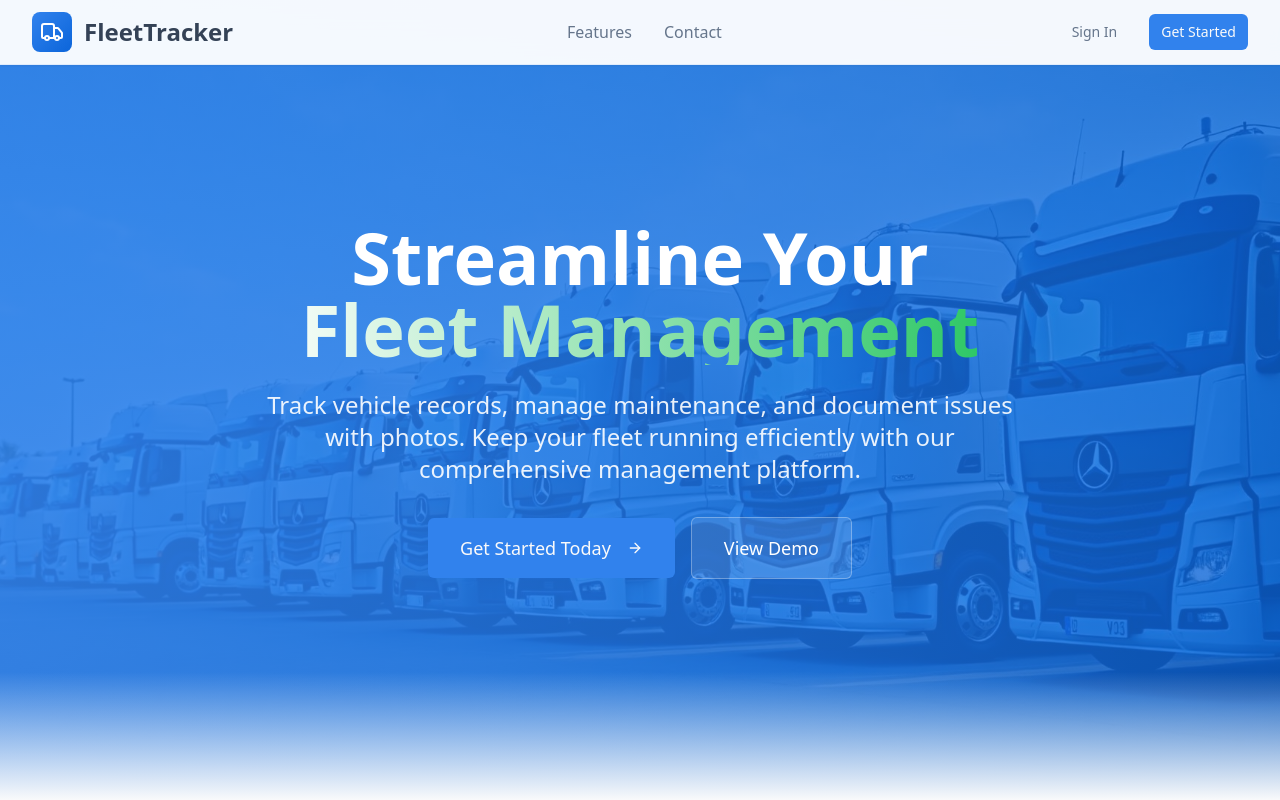
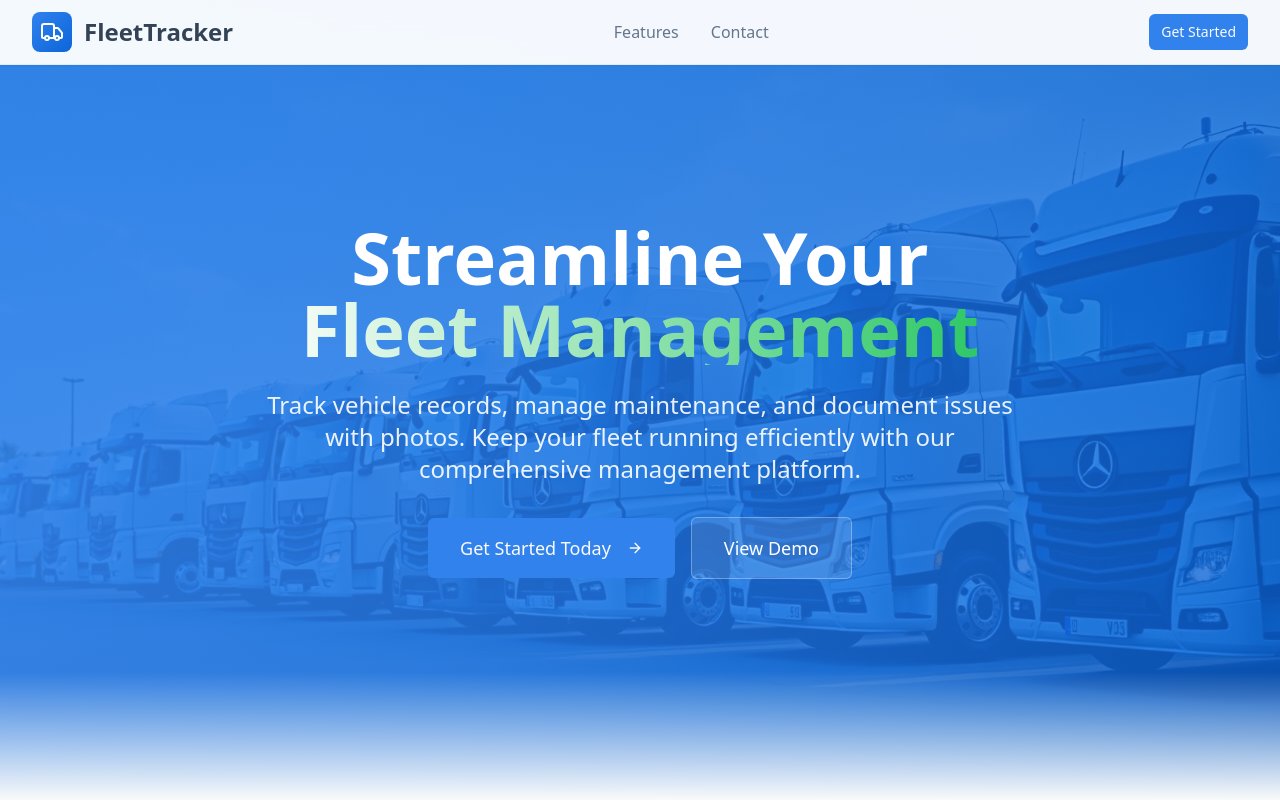
Before and after one commit to borgulatk/fleet-log-scribe, a React (Vite) app: page / in a window 1280 px wide. Shown: the top 800 px of the page. Built offline with nearby package versions, Linux system fonts and the light colour scheme.

Commit message:
Remove sign in button
Remove the "Sign In" button from the header for both desktop and mobile views.

```diff
--- a/src/components/Header.tsx
+++ b/src/components/Header.tsx
@@ -29,9 +29,6 @@ const Header = () => {
 
           {/* Desktop CTA Buttons */}
           <div className="hidden md:flex items-center gap-4">
-            <Button variant="ghost" className="text-fleet-text-light hover:text-fleet-primary">
-              Sign In
-            </Button>
             <Button variant="default" size="sm">
               Get Started
             </Button>
@@ -57,9 +54,6 @@ const Header = () => {
                 Contact
               </a>
               <div className="flex flex-col gap-2 pt-4">
-                <Button variant="ghost" className="justify-start text-fleet-text-light hover:text-fleet-primary">
-                  Sign In
-                </Button>
                 <Button variant="default" size="sm">
                   Get Started
                 </Button>
```
